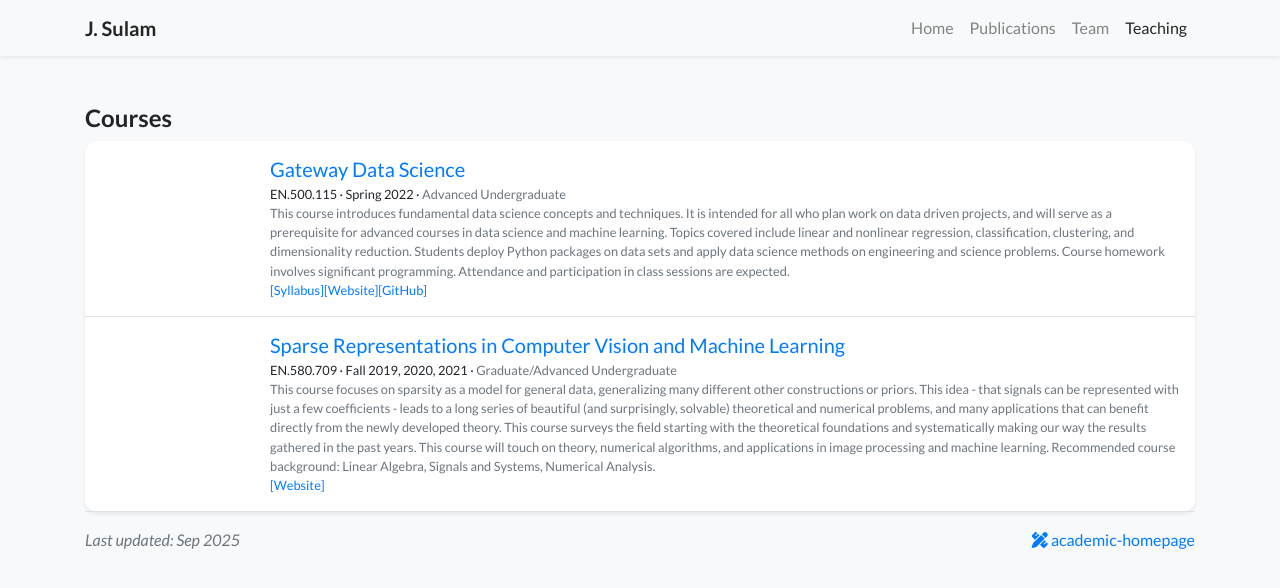
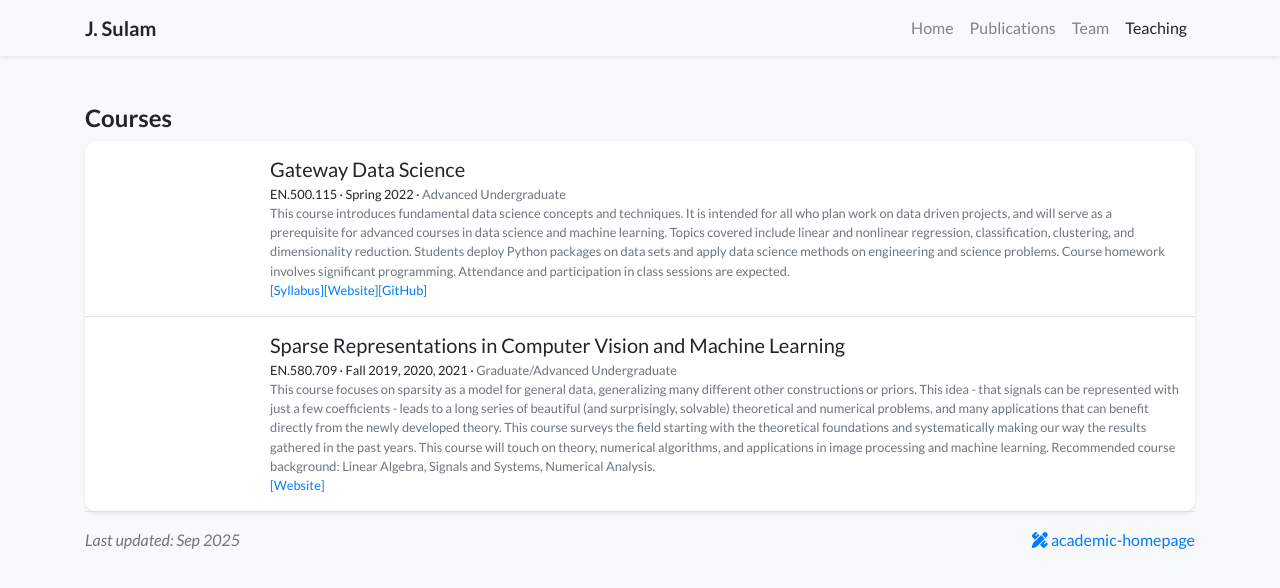
Before and after one commit to jsulam/jsulam.github.io, a Jekyll site: the page built from teaching.html, in a window 1280 px wide. Shown: the top 588 px of the page. Built offline with Jekyll 4.4.1, drawn with Linux system fonts in a browser that asks for light colours; nearby versions of some CDN libraries; a style sheet for code colours, icons or effects is not loaded.

Commit message:
Update course_item.html

```diff
--- a/_includes/widgets/course_item.html
+++ b/_includes/widgets/course_item.html
@@ -10,14 +10,7 @@
     </div>
 
     <div class="col-md-9 col-xl-10 p-3 pl-md-0">
-      {% assign preferred_url = item.website | default: item.url %}
-      <h5 class="mt-0 mb-1 font-weight-normal">
-        {% if preferred_url %}
-          <a href="{{ preferred_url | relative_url }}">{{ item.title }}</a>
-        {% else %}
-          {{ item.title }}
-        {% endif %}
-      </h5>
+      <h5 class="mt-0 mb-1 font-weight-normal">{{ item.title }}</h5>
       <p class="mt-0 mb-0 small">
         {% if item.code %}{{ item.code }}{% endif %}
         {% if item.term %}{% if item.code %} · {% endif %}{{ item.term }}{% endif %}
```
